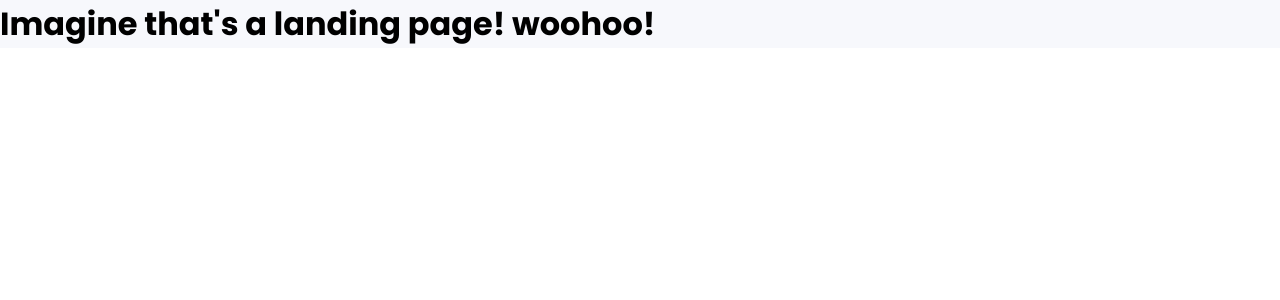
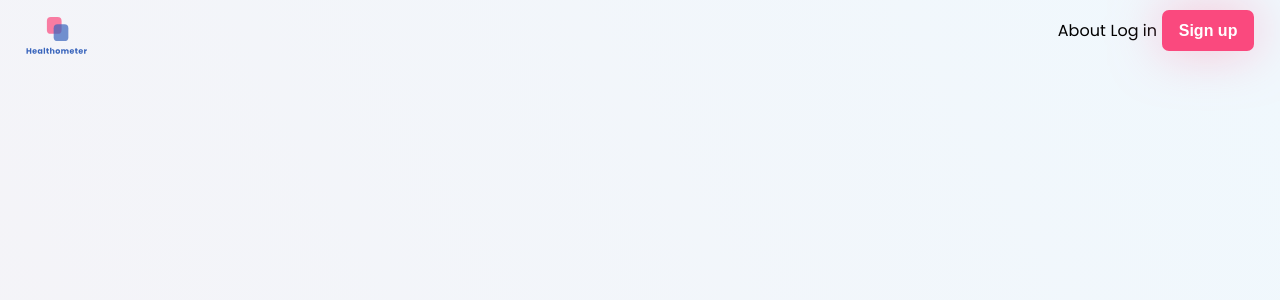
Before and after one commit to HealthOMeter/front-end, a React (Create React App) app: page / in a window 1280 px wide. Shown: the top 300 px of the page. Built offline with nearby package versions, Linux system fonts and the light colour scheme.

Commit message:
Basic navbar component

```diff
--- a/src/App.styles.js
+++ b/src/App.styles.js
@@ -1,9 +1,6 @@
 import styled from 'styled-components';
-
-const bgColor = '#F7F8FC';
 
 export const AppWrapper = styled.div`
     display: flex;
     flex-direction: row;
-    background-color: ${bgColor};
 `;
--- a/src/components/Logo/Logo.jsx
+++ b/src/components/Logo/Logo.jsx
@@ -3,7 +3,7 @@ import logoSvg from '../../assets/svg/logo.svg';
 import { LogoContainer } from './Logo.styles';
 
 const Logo = () => {
-    return <LogoContainer src={logoSvg} alt="Healthometer logo" />;
+    return <LogoContainer className="logo" src={logoSvg} alt="Healthometer logo" />;
 };
 
 export default Logo;
--- /dev/null
+++ b/src/components/Navbar/Navbar.jsx
@@ -0,0 +1,25 @@
+import React from 'react';
+import { Link } from 'react-router-dom';
+import { navItems } from '../../data/navbar.data';
+import Logo from '../Logo/Logo';
+import PrimaryButton from '../PrimaryBtn/PrimaryButton';
+import { Nav, NavItems, NavLink } from './Navbar.styles';
+
+const Navbar = () => {
+    return (
+        <Nav>
+            <Logo />
+            <NavItems>
+                {navItems.map((item, idx) => {
+                    return (
+                        <NavLink key={idx} to={item.url}>
+                           {item.isBtn ? <PrimaryButton>{item.title}</PrimaryButton> : item.title}
+                        </NavLink>
+                    );
+                })}
+            </NavItems>
+        </Nav>
+    )
+};
+
+export default Navbar;
--- /dev/null
+++ b/src/components/Navbar/Navbar.styles.js
@@ -0,0 +1,46 @@
+import styled from 'styled-components';
+import { Link } from 'react-router-dom';
+
+export const Nav = styled.nav`
+    display: flex;
+    flex-direction: row;
+    align-items: center;
+    justify-content: space-between;
+    height: 3.5rem;
+    width: 100vw;
+    padding: 2.4% 2%;
+    box-sizing: border-box;
+
+    .logo {
+        width: 5%;
+        margin-top: 1%;
+    }
+`;
+
+export const NavItems = styled.div`
+    display: flex;
+    flex-direction: row;
+    align-items: center;
+    width: 16%;
+    justify-content: space-between;
+`;
+
+export const NavLink = styled(Link)`
+    text-decoration: none;
+    font-weight: 500;
+    transition: all 0.2s;
+
+    &:link,
+    &:visited,
+    &:active {
+        color: #000;
+    }
+    &:hover {
+        font-weight: bold;
+        color: rgba(0, 0, 0, 0.9);
+    }
+
+    .primary-btn {
+        padding: 6px 16px;
+    }
+`;
--- a/src/components/PrimaryBtn/PrimaryButton.jsx
+++ b/src/components/PrimaryBtn/PrimaryButton.jsx
@@ -4,6 +4,7 @@ import { PrimaryBtn } from './PrimaryButton.styles';
 const PrimaryButton = (props) => {
   return (
     <PrimaryBtn
+      className="primary-btn"
       onClick={props.event}
       disabled={props.disabled}
     >
--- /dev/null
+++ b/src/data/navbar.data.js
@@ -0,0 +1,17 @@
+export const navItems = [
+    {
+        title: 'About',
+        url: '/about',
+        isBtn: false,
+    },
+    {
+        title: 'Log in',
+        url: '/login',
+        isBtn: false,
+    },
+    {
+        title: 'Sign up',
+        url: '/signup',
+        isBtn: true,
+    }
+];
--- a/src/views/Landing/Home/Home.jsx
+++ b/src/views/Landing/Home/Home.jsx
@@ -1,7 +1,19 @@
 import React from 'react';
+import { Switch, Route } from 'react-router-dom';
+import Navbar from '../../../components/Navbar/Navbar';
+import { HomeWrapper } from './Home.styles';
 
 const Home = () => {
-    return (<h1>Imagine that's a landing page! woohoo!</h1>)
+    return (
+        <HomeWrapper>
+            <Navbar />
+            <Switch>
+                <Route path="/about" />
+                <Route path="/login" />
+                <Route path="/signup" />
+            </Switch>
+        </HomeWrapper>
+    );
 };
 
 export default Home;
--- /dev/null
+++ b/src/views/Landing/Home/Home.styles.js
@@ -0,0 +1,9 @@
+import styled from 'styled-components';
+
+export const HomeWrapper = styled.div`
+    background: linear-gradient(60.55deg, #F5F3F7 0.82%, #F0F8FD 97.55%);
+    display: flex;
+    flex-direction: column;
+    height: 100vh;
+    width: 100vw;
+`;
```
